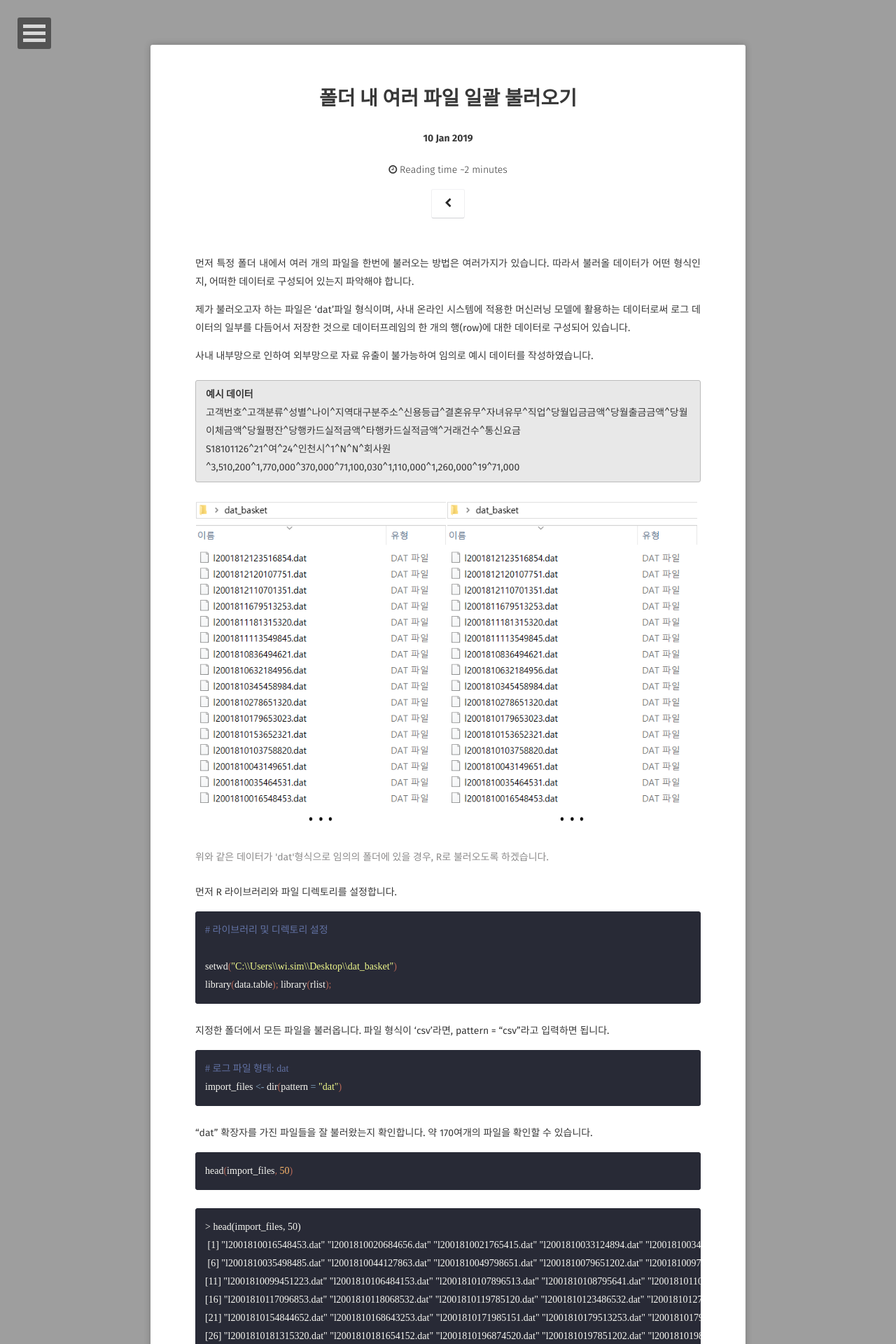
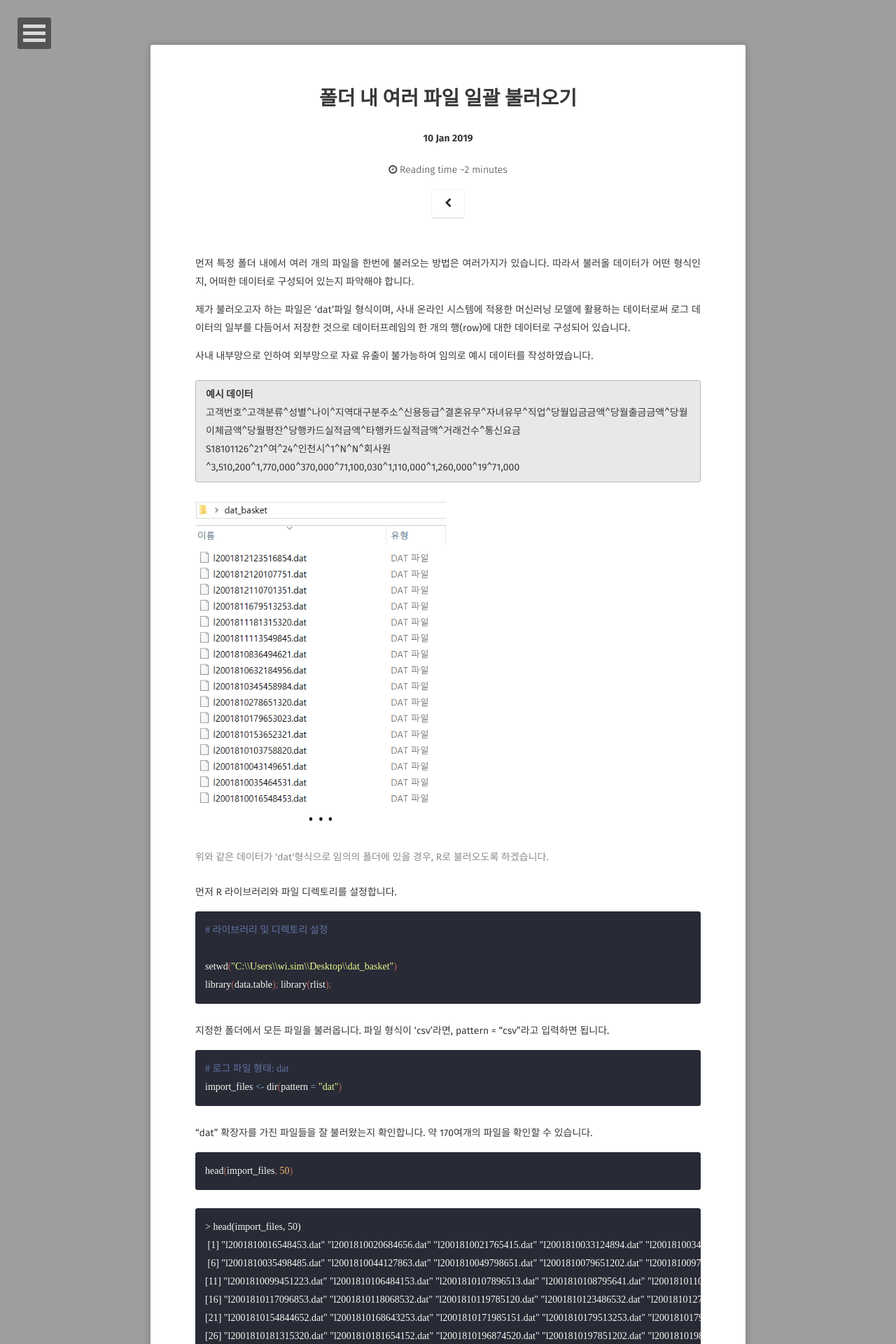
Before and after one commit to incheony/incheony.github.io, a Jekyll site: the page built from _posts/2019-01-10-r-dat_save.md, in a window 1280 px wide. Shown: the top 1920 px of the page at 70% size. Built offline with Jekyll 4.4.1, drawn with Linux system fonts in a browser that asks for light colours; some web fonts are replaced; comment, search, counter and statistics services are not loaded.

Commit message:
Update 2019-01-10-r-dat_save.md

```diff
--- a/_posts/2019-01-10-r-dat_save.md
+++ b/_posts/2019-01-10-r-dat_save.md
@@ -21,7 +21,6 @@ S18101126^21^여^24^인천시^1^N^N^회사원^3,510,200^1,770,000^370,000^71,100
 {: .notice}
 
             {% capture images %}
-            https://incheony.github.io/assets/img/20190109_datbasket.png
             https://incheony.github.io/assets/img/20190109_datbasket.png
             {% endcapture %}
             {% include gallery images=images caption="위와 같은 데이터가 'dat'형식으로 임의의 폴더에 있을 경우, R로 불러오도록 하겠습니다.
```
